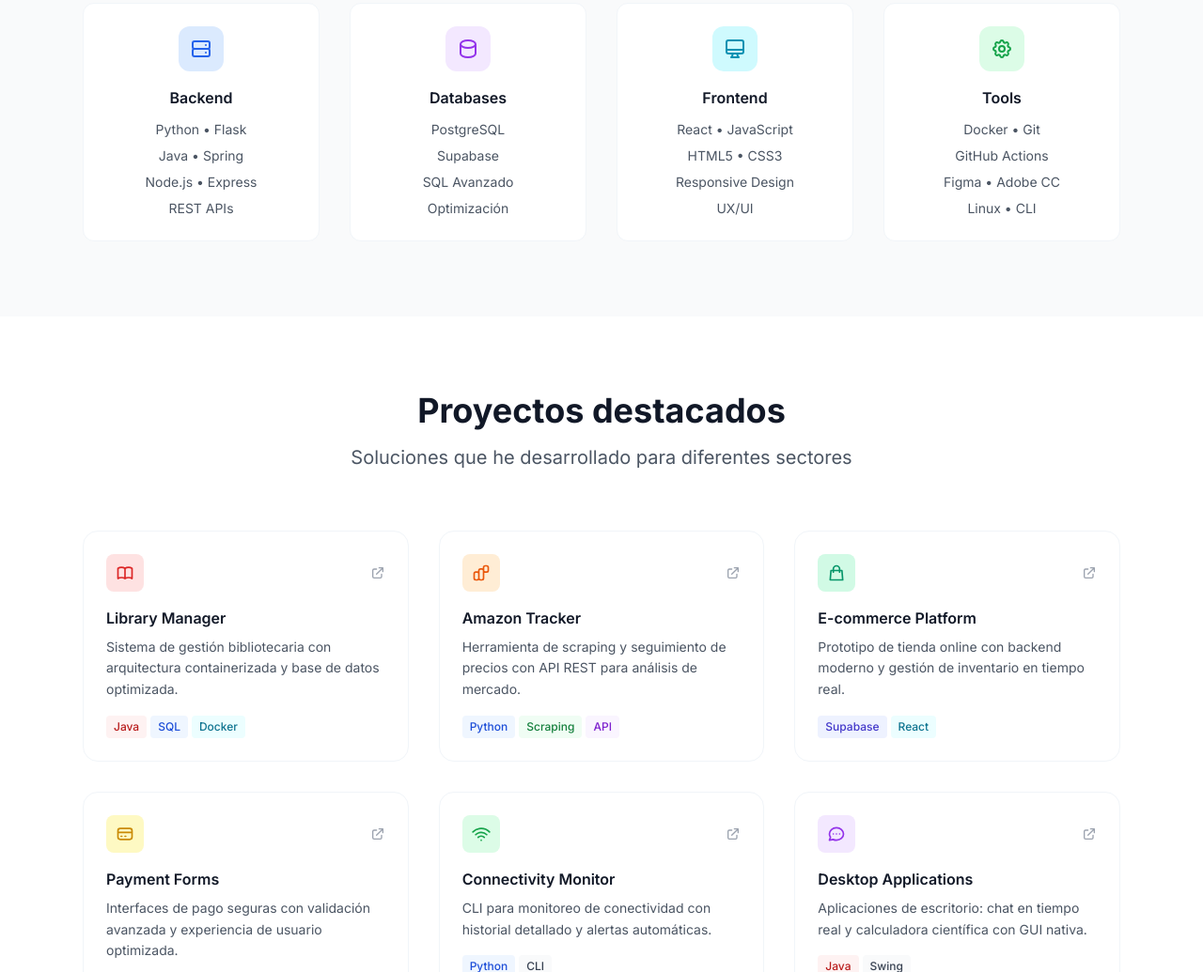
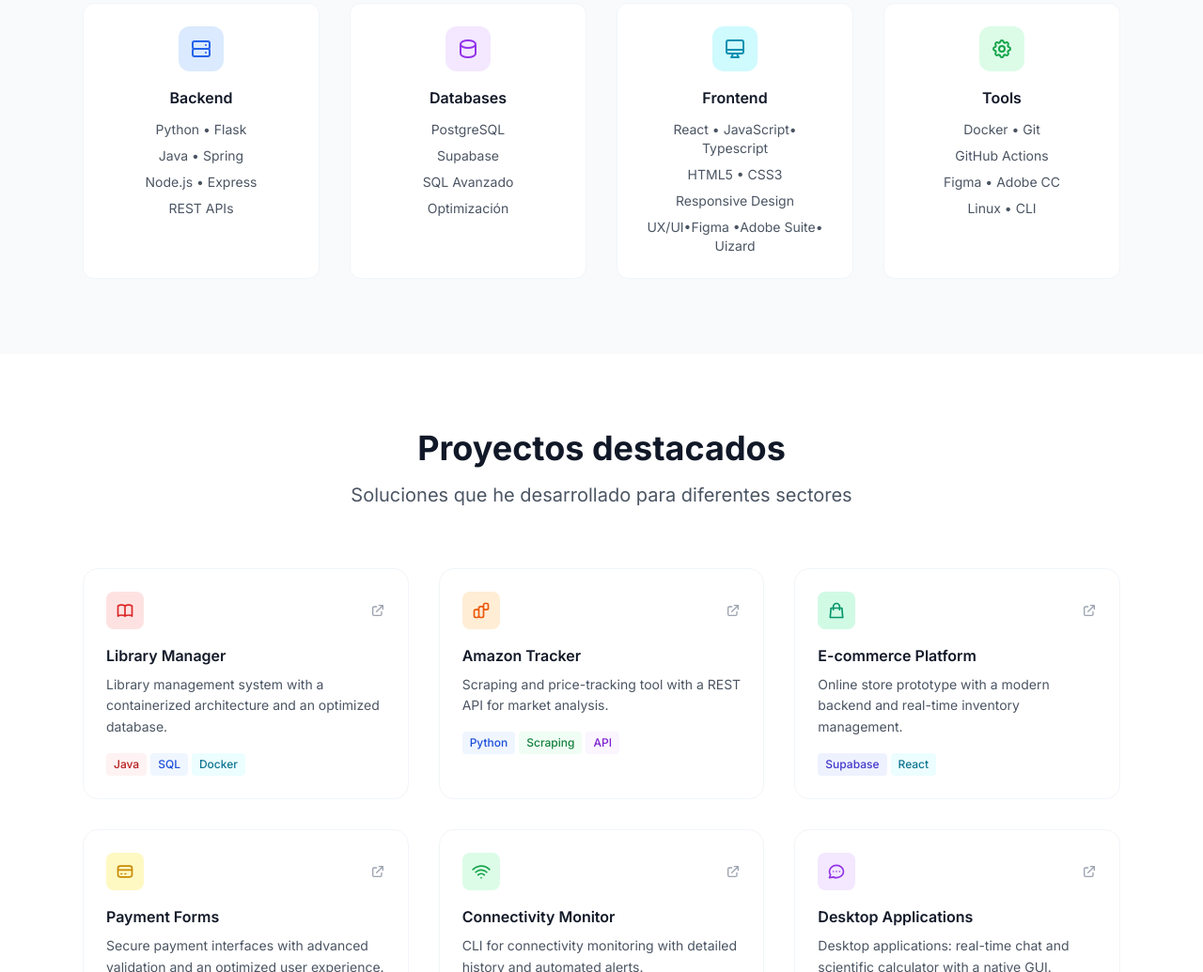
Before and after one commit to alejandrabarcena/revicv, a website: page index.html in a window 1280 px wide. Shown: the part 1765-2800 px from the top of the page at 94% size. Drawn offline with nearby package versions, Linux system fonts and the light colour scheme.

Commit message:
Translate project details to English
Updated project descriptions and names from Spanish to English for better clarity.

```diff
--- a/index.html
+++ b/index.html
@@ -80,7 +80,7 @@
     >
       <div class="max-w-6xl mx-auto px-6 py-4">
         <div class="flex items-center justify-between">
-          <div class="font-mono font-medium text-lg">Alejandra Bárcena</div>
+          <div class="font-mono font-medium text-lg">Regina Villafañe</div>
           <div class="hidden md:flex items-center space-x-8">
             <a
               href="#inicio"
@@ -497,10 +497,10 @@
             </div>
             <h3 class="font-semibold mb-3">Frontend</h3>
             <div class="space-y-2 text-sm text-gray-600">
-              <div>React • JavaScript</div>
+              <div>React • JavaScript• Typescript</div>
               <div>HTML5 • CSS3</div>
               <div>Responsive Design</div>
-              <div>UX/UI</div>
+              <div>UX/UI•Figma •Adobe Suite• Uizard </div>
             </div>
           </div>
 
@@ -588,8 +588,7 @@
             </div>
             <h3 class="font-semibold mb-2">Library Manager</h3>
             <p class="text-gray-600 text-sm mb-4 leading-relaxed">
-              Sistema de gestión bibliotecaria con arquitectura containerizada y
-              base de datos optimizada.
+              Library management system with a containerized architecture and an optimized database.
             </p>
             <div class="flex flex-wrap gap-1">
               <span
@@ -643,8 +642,8 @@
             </div>
             <h3 class="font-semibold mb-2">Amazon Tracker</h3>
             <p class="text-gray-600 text-sm mb-4 leading-relaxed">
-              Herramienta de scraping y seguimiento de precios con API REST para
-              análisis de mercado.
+             Scraping and price-tracking tool with a REST API for
+              market analysis.
             </p>
             <div class="flex flex-wrap gap-1">
               <span
@@ -698,8 +697,7 @@
             </div>
             <h3 class="font-semibold mb-2">E-commerce Platform</h3>
             <p class="text-gray-600 text-sm mb-4 leading-relaxed">
-              Prototipo de tienda online con backend moderno y gestión de
-              inventario en tiempo real.
+             Online store prototype with a modern backend and real-time inventory management.
             </p>
             <div class="flex flex-wrap gap-1">
               <span
@@ -749,8 +747,7 @@
             </div>
             <h3 class="font-semibold mb-2">Payment Forms</h3>
             <p class="text-gray-600 text-sm mb-4 leading-relaxed">
-              Interfaces de pago seguras con validación avanzada y experiencia
-              de usuario optimizada.
+            Secure payment interfaces with advanced validation and an optimized user experience.
             </p>
             <div class="flex flex-wrap gap-1">
               <span
@@ -800,8 +797,8 @@
             </div>
             <h3 class="font-semibold mb-2">Connectivity Monitor</h3>
             <p class="text-gray-600 text-sm mb-4 leading-relaxed">
-              CLI para monitoreo de conectividad con historial detallado y
-              alertas automáticas.
+             CLI for connectivity monitoring with detailed history and
+              automated alerts.
             </p>
             <div class="flex flex-wrap gap-1">
               <span
@@ -851,8 +848,8 @@
             </div>
             <h3 class="font-semibold mb-2">Desktop Applications</h3>
             <p class="text-gray-600 text-sm mb-4 leading-relaxed">
-              Aplicaciones de escritorio: chat en tiempo real y calculadora
-              científica con GUI nativa.
+           Desktop applications: real-time chat and scientific calculator
+              with a native GUI.
             </p>
             <div class="flex flex-wrap gap-1">
               <span
```
